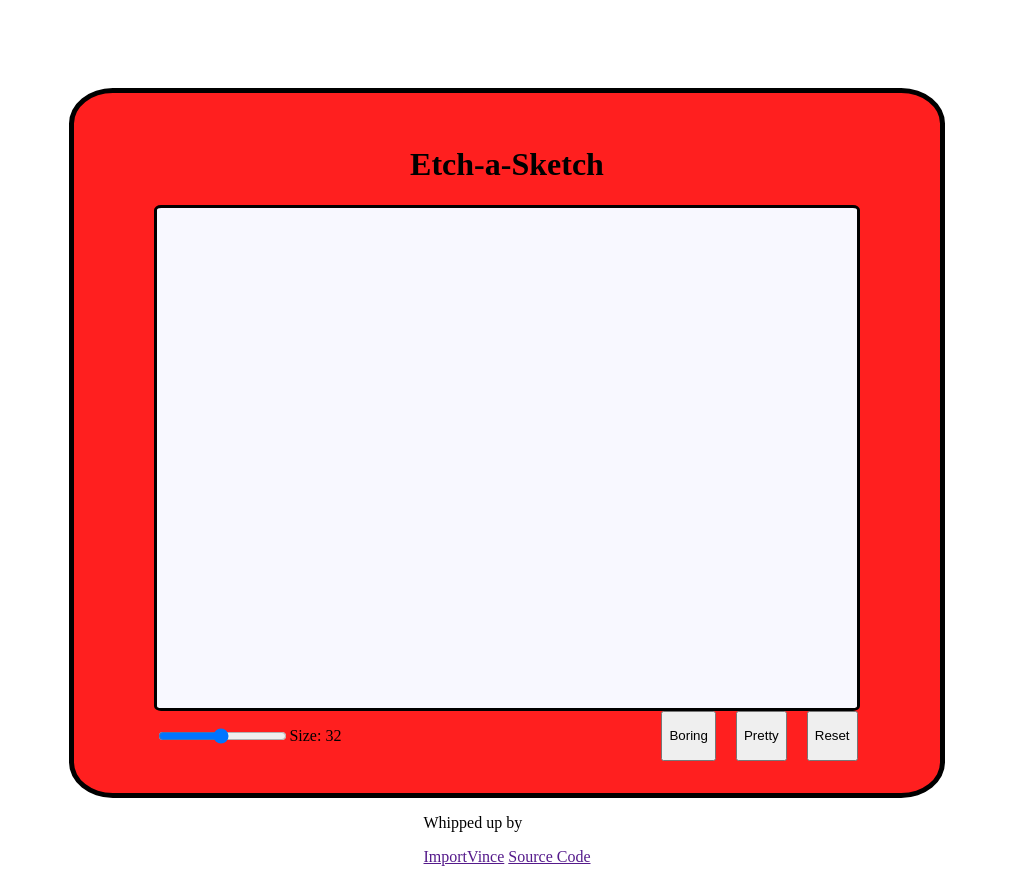
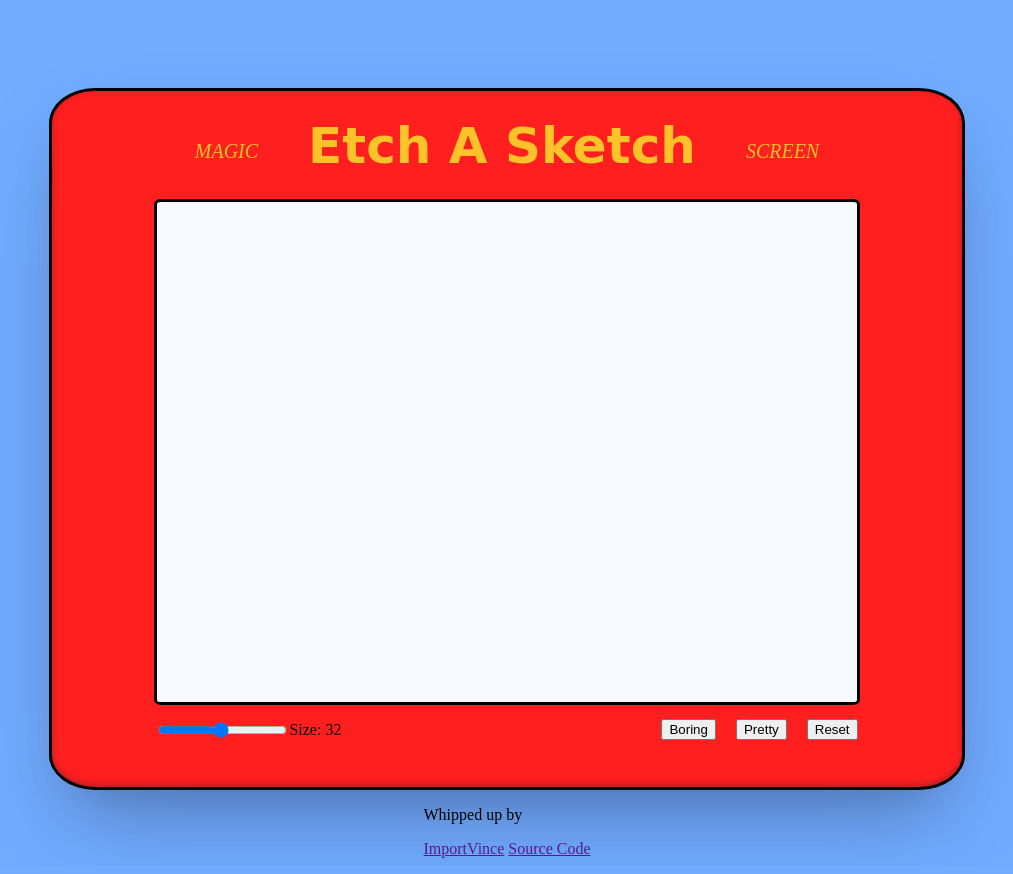
Before and after one commit to importvince/etch-a-sketchy, a plain HTML site: page index.html in a window 1280 px wide. Shown: the whole page, without its empty margins (133-1146 px from the left). Drawn offline with Linux system fonts and the light colour scheme; a web font is replaced by a local one.

Commit message:
add fun styling

```diff
--- a/index.html
+++ b/index.html
@@ -10,7 +10,12 @@
 </head>
 <body>
     <div id="etch-a-sketch">
-        <h1>Etch-a-Sketch</h1>
+        <div class="headings">
+            <p id="magic">MAGIC</p>
+            <h1>Etch A Sketch</h1>
+            <p id="screen">SCREEN</p>
+        </div>
+
         <div id="tile-container"></div>
         <div class="controls-container">
             <div class="slide-container">
--- a/style.css
+++ b/style.css
@@ -1,8 +1,11 @@
+@import url('https://fonts.googleapis.com/css2?family=Arizonia&display=swap');
+
 body {
     display: flex;
     flex-direction: column;
     align-items: center;
     justify-content: center;
+    background-color: #2a83ffaa;
 }
 
 #etch-a-sketch {
@@ -10,13 +13,19 @@
     padding: 2rem 5rem;
     border-style: solid;
     border-color: black;
-    border-width: 5px;
+    border-width: 3px;
     border-radius: 5%;
     display: flex;
     flex-direction: column;
     align-items: center;
     background-color: #ff1f1f;
+    box-shadow:
+    rgba(50, 50, 93, 0.25) 0px 50px 100px -20px,
+    rgba(0, 0, 0, 0.3) 0px 30px 60px -30px,
+    rgba(10, 37, 64, 0.35) 0px -2px 6px 0px inset;
+    width: 750px;
 }
+
 
 #tile-container {
     display: grid;
@@ -30,6 +39,7 @@
 
 .controls-container {
     display: flex;
+    align-items: center;
 }
 
 .slide-container {
@@ -43,3 +53,33 @@
     gap: 20px;
     margin-left: 10rem;
 }
+
+h1 {
+    font-family: 'Arizonia', cursive;
+    font-size: 50px;
+    color: rgb(255, 194, 41);
+    margin-top: -6px;
+}
+
+.headings {
+    display: flex;
+    align-items: center;
+    margin-bottom: -10px;
+}
+
+.headings > p {
+    font-family: 'Helvtica';
+    font-size: 20px;
+    color: rgb(255, 194, 41);
+    margin-top: -8px;
+}
+
+#magic {
+    margin-right: 50px;
+    font-style: italic;
+}
+
+#screen {
+    margin-left: 50px;
+    font-style: italic;
+}
```
